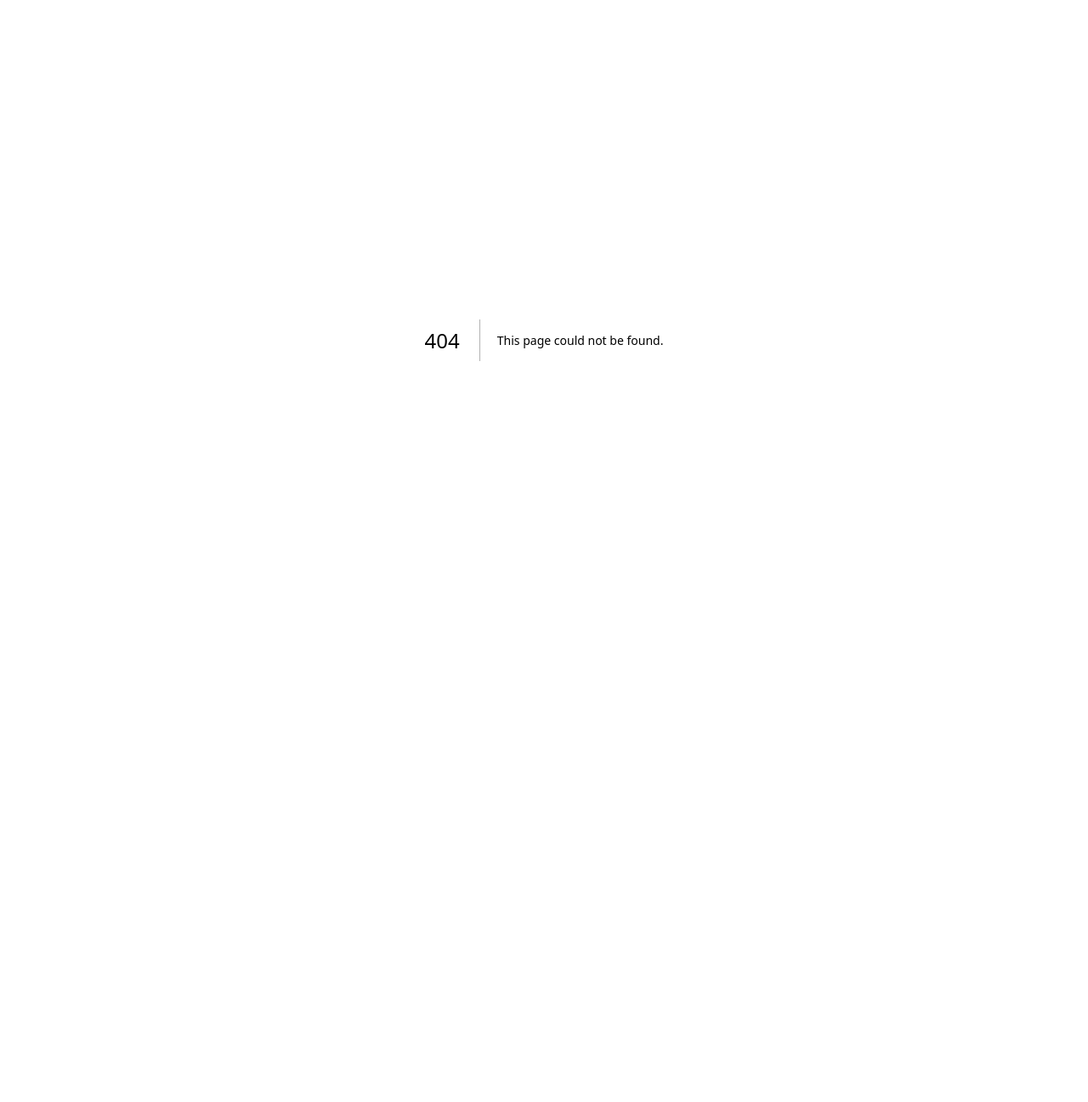
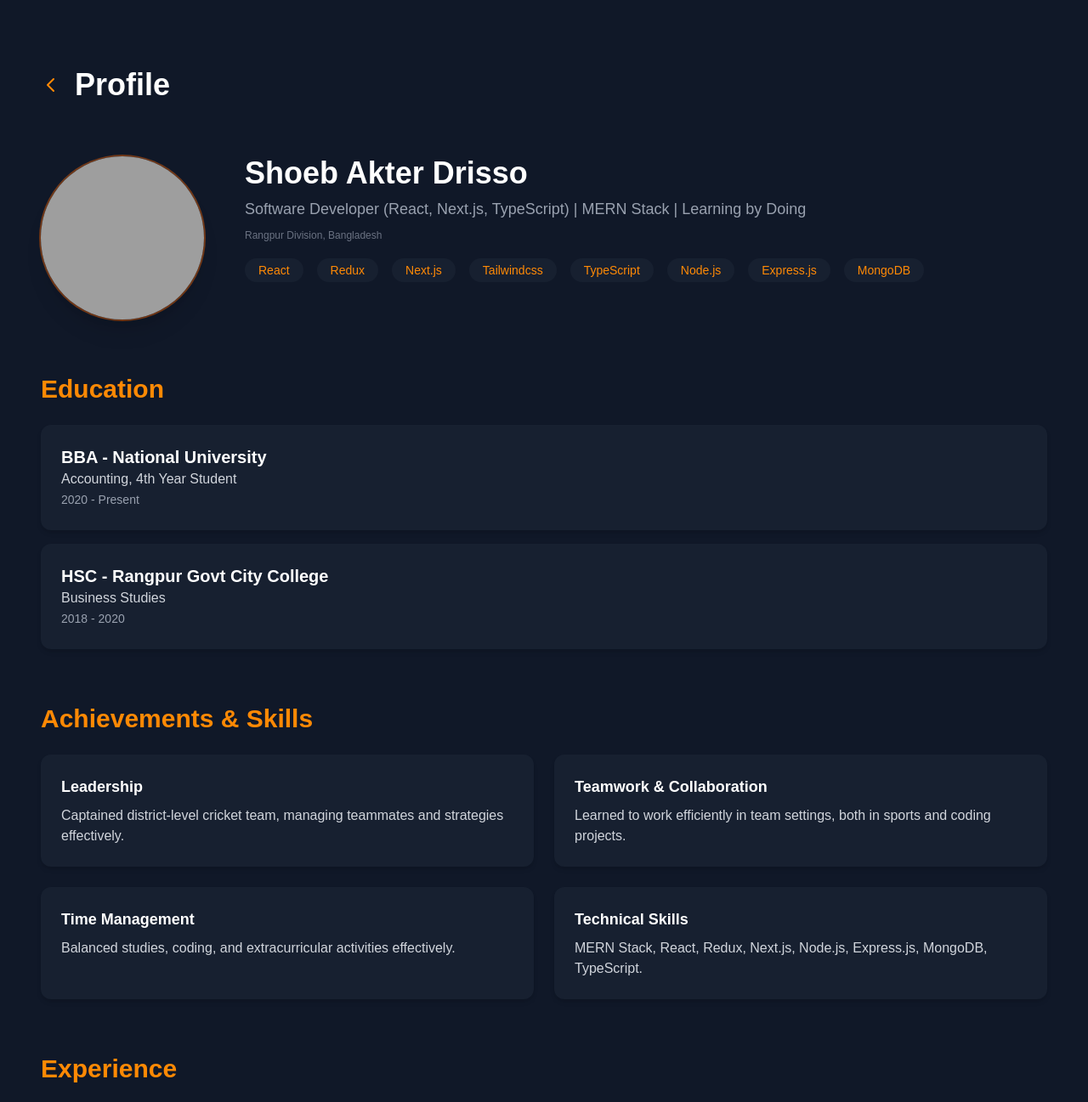
Before and after one commit to sadrisso/New-Portfolio, a Next.js app: page /profile in a window 1280 px wide. Before the commit this address had no page. Shown: the top 1297 px of the page at 85% size. Before the commit the page ends 800 px from the top, so only its background shows below. Built offline with nearby package versions, Linux system fonts and the light colour scheme; grey boxes are pictures that could not be loaded.

Commit message:
added a nice profile page and a skills section

```diff
--- a/next.config.ts
+++ b/next.config.ts
@@ -3,7 +3,7 @@ import type { NextConfig } from "next";
 const nextConfig: NextConfig = {
   /* config options here */
   images: {
-    domains: ['i.ibb.co.com'],
+    domains: ['i.ibb.co.com', 'i.ibb.co'],
   }
 };
 
--- /dev/null
+++ b/src/app/components/SkillsCarousel.tsx
@@ -0,0 +1,45 @@
+"use client";
+
+import React from "react";
+import Image from "next/image";
+import { motion } from "framer-motion";
+
+const skills = [
+  { name: "React", logo: "https://i.ibb.co/8gZPzhj4/reactjs.png" },
+  { name: "Next.js", logo: "/skills/nextjs.png" },
+  { name: "Node.js", logo: "https://i.ibb.co/T9SGfrY/nodejs.png" },
+  { name: "MongoDB", logo: "https://i.ibb.co/TDNK84Vs/mongoDB.png" },
+  { name: "Express.js", logo: "https://i.ibb.co/kg8Zgsg1/express-JS.png" },
+  { name: "TypeScript", logo: "/skills/typescript.png" },
+  { name: "Tailwind CSS", logo: "/skills/tailwind.png" },
+];
+
+export default function SkillsSection() {
+  return (
+    <section className="bg-gray-900 py-12 px-6">
+      <h2 className="text-3xl font-bold text-orange-400 mb-10 text-center">
+        My Skills
+      </h2>
+
+      <div className="flex flex-wrap justify-center gap-6">
+        {skills.map((skill, idx) => (
+          <motion.div
+            key={idx}
+            className="w-36 h-36 bg-gray-800/50 rounded-xl shadow-md flex flex-col items-center justify-center p-4"
+            whileHover={{ scale: 1.1, rotate: 5 }}
+            transition={{ type: "spring", stiffness: 300 }}
+          >
+            <Image
+              src={skill.logo}
+              alt={skill.name}
+              width={60}
+              height={60}
+              className="mb-2"
+            />
+            <span className="text-gray-300 font-medium">{skill.name}</span>
+          </motion.div>
+        ))}
+      </div>
+    </section>
+  );
+}
--- a/src/app/page.tsx
+++ b/src/app/page.tsx
@@ -1,5 +1,6 @@
 import AboutSection from "./components/AboutSection";
 import Hero from "./components/Hero";
+import SkillsCarousel from "./components/SkillsCarousel";
 
 export default function Home() {
   return (
@@ -11,6 +12,10 @@ export default function Home() {
       <div>
         <AboutSection />
       </div>
+
+      <div>
+        <SkillsCarousel />
+      </div>
     </div>
   );
 }
--- /dev/null
+++ b/src/app/profile/page.tsx
@@ -0,0 +1,212 @@
+"use client";
+
+import React from "react";
+import Image from "next/image";
+import { motion } from "framer-motion";
+import { useRouter } from "next/navigation";
+
+export default function ProfilePage() {
+  const router = useRouter();
+
+  const fadeUp = (delay: number) => ({
+    initial: { opacity: 0, y: 40 },
+    whileInView: { opacity: 1, y: 0 },
+    transition: { duration: 0.8, delay },
+    viewport: { once: true },
+  });
+
+  return (
+    <section className="bg-gray-900 text-gray-200 min-h-screen px-6 md:px-12 py-20">
+      <div className="max-w-7xl mx-auto space-y-16">
+        {/* Header with Back Button */}
+        <motion.div {...fadeUp(0)} className="flex items-center gap-4">
+          <button
+            onClick={() => router.push("/")}
+            className="text-orange-400 hover:text-white transition-colors"
+          >
+            <svg
+              xmlns="http://www.w3.org/2000/svg"
+              className="h-6 w-6"
+              fill="none"
+              viewBox="0 0 24 24"
+              stroke="currentColor"
+            >
+              <path
+                strokeLinecap="round"
+                strokeLinejoin="round"
+                strokeWidth={2}
+                d="M15 19l-7-7 7-7"
+              />
+            </svg>
+          </button>
+          <h1 className="text-4xl font-extrabold text-white">Profile</h1>
+        </motion.div>
+
+
+        {/* Profile Info */}
+        <motion.div
+          {...fadeUp(0.2)}
+          className="flex flex-col md:flex-row items-center md:items-start gap-8 md:gap-12"
+        >
+          <div className="relative w-40 h-40 md:w-48 md:h-48 rounded-full overflow-hidden shadow-xl ring-2 ring-orange-500/40">
+            <Image
+              src="/images/my-image-1.jpeg"
+              alt="Shoeb Akter Drisso"
+              fill
+              className="object-cover"
+            />
+          </div>
+          <div className="flex-1 space-y-2">
+            <h2 className="text-4xl font-extrabold text-white">
+              Shoeb Akter Drisso
+            </h2>
+            <p className="text-gray-400 font-medium text-lg">
+              Software Developer (React, Next.js, TypeScript) | MERN Stack |
+              Learning by Doing
+            </p>
+            <p className="text-gray-500 leading-relaxed text-xs">
+              Rangpur Division, Bangladesh
+            </p>
+            <div className="flex flex-wrap gap-4 mt-4">
+              <span className="bg-gray-800/50 px-4 py-1 rounded-full text-sm text-orange-400">
+                React
+              </span>
+              <span className="bg-gray-800/50 px-4 py-1 rounded-full text-sm text-orange-400">
+                Redux
+              </span>
+              <span className="bg-gray-800/50 px-4 py-1 rounded-full text-sm text-orange-400">
+                Next.js
+              </span>
+              <span className="bg-gray-800/50 px-4 py-1 rounded-full text-sm text-orange-400">
+                Tailwindcss
+              </span>
+              <span className="bg-gray-800/50 px-4 py-1 rounded-full text-sm text-orange-400">
+                TypeScript
+              </span>
+              <span className="bg-gray-800/50 px-4 py-1 rounded-full text-sm text-orange-400">
+                Node.js
+              </span>
+              <span className="bg-gray-800/50 px-4 py-1 rounded-full text-sm text-orange-400">
+                Express.js
+              </span>
+              <span className="bg-gray-800/50 px-4 py-1 rounded-full text-sm text-orange-400">
+                MongoDB
+              </span>
+            </div>
+          </div>
+        </motion.div>
+
+
+
+        {/* Education Section */}
+        <motion.div {...fadeUp(0.6)}>
+          <h2 className="text-3xl font-bold text-orange-400 mb-6">Education</h2>
+          <div className="space-y-4">
+            <div className="bg-gray-800/50 p-6 rounded-xl shadow-md hover:bg-gray-800 transition">
+              <h3 className="text-xl font-semibold text-white">
+                BBA - National University
+              </h3>
+              <p className="text-gray-300">Accounting, 4th Year Student</p>
+              <span className="text-gray-400 text-sm">2020 - Present</span>
+            </div>
+            <div className="bg-gray-800/50 p-6 rounded-xl shadow-md hover:bg-gray-800 transition">
+              <h3 className="text-xl font-semibold text-white">
+                HSC - Rangpur Govt City College
+              </h3>
+              <p className="text-gray-300">Business Studies</p>
+              <span className="text-gray-400 text-sm">2018 - 2020</span>
+            </div>
+          </div>
+        </motion.div>
+
+
+
+        {/* Achievements / Skills Section */}
+        <motion.div {...fadeUp(0.8)}>
+          <h2 className="text-3xl font-bold text-orange-400 mb-6">
+            Achievements & Skills
+          </h2>
+          <div className="grid grid-cols-1 md:grid-cols-2 gap-6">
+            <div className="bg-gray-800/50 p-6 rounded-xl shadow-md hover:bg-gray-800 transition">
+              <h3 className="text-lg font-semibold text-white mb-2">
+                Leadership
+              </h3>
+              <p className="text-gray-300">
+                Captained district-level cricket team, managing teammates and
+                strategies effectively.
+              </p>
+            </div>
+            <div className="bg-gray-800/50 p-6 rounded-xl shadow-md hover:bg-gray-800 transition">
+              <h3 className="text-lg font-semibold text-white mb-2">
+                Teamwork & Collaboration
+              </h3>
+              <p className="text-gray-300">
+                Learned to work efficiently in team settings, both in sports and
+                coding projects.
+              </p>
+            </div>
+            <div className="bg-gray-800/50 p-6 rounded-xl shadow-md hover:bg-gray-800 transition">
+              <h3 className="text-lg font-semibold text-white mb-2">
+                Time Management
+              </h3>
+              <p className="text-gray-300">
+                Balanced studies, coding, and extracurricular activities
+                effectively.
+              </p>
+            </div>
+            <div className="bg-gray-800/50 p-6 rounded-xl shadow-md hover:bg-gray-800 transition">
+              <h3 className="text-lg font-semibold text-white mb-2">
+                Technical Skills
+              </h3>
+              <p className="text-gray-300">
+                MERN Stack, React, Redux, Next.js, Node.js, Express.js, MongoDB,
+                TypeScript.
+              </p>
+            </div>
+          </div>
+        </motion.div>
+
+
+
+        {/* Experience Section */}
+        <motion.div {...fadeUp(0.4)}>
+          <h2 className="text-3xl font-bold text-orange-400 mb-6">
+            Experience
+          </h2>
+          <div className="space-y-4">
+            <div className="bg-gray-800/50 p-6 rounded-xl shadow-md hover:bg-gray-800 transition">
+              <h3 className="text-xl font-semibold text-white">
+                District Cricket Team - Captain
+              </h3>
+              <p className="text-gray-300">
+                Led the district cricket team, enhancing leadership, teamwork,
+                and time management skills.
+              </p>
+              <span className="text-gray-400 text-sm">2018 - 2020</span>
+            </div>
+            <div className="bg-gray-800/50 p-6 rounded-xl shadow-md hover:bg-gray-800 transition">
+              <h3 className="text-xl font-semibold text-white">
+                Divisional Cricket Team - Player
+              </h3>
+              <p className="text-gray-300">
+                Represented the division in competitive cricket, building
+                discipline, focus, and collaboration skills.
+              </p>
+              <span className="text-gray-400 text-sm">2020 - 2023</span>
+            </div>
+          </div>
+        </motion.div>
+
+        {/* Call to Action */}
+        <motion.div {...fadeUp(1)} className="text-center mt-10">
+          <a
+            href="#contact"
+            className="inline-block px-8 py-4 rounded-lg border-2 border-orange-500 text-orange-500 font-medium text-lg transition-colors duration-300 hover:bg-orange-500 hover:text-white"
+          >
+            Connect with Me
+          </a>
+        </motion.div>
+      </div>
+    </section>
+  );
+}
```
